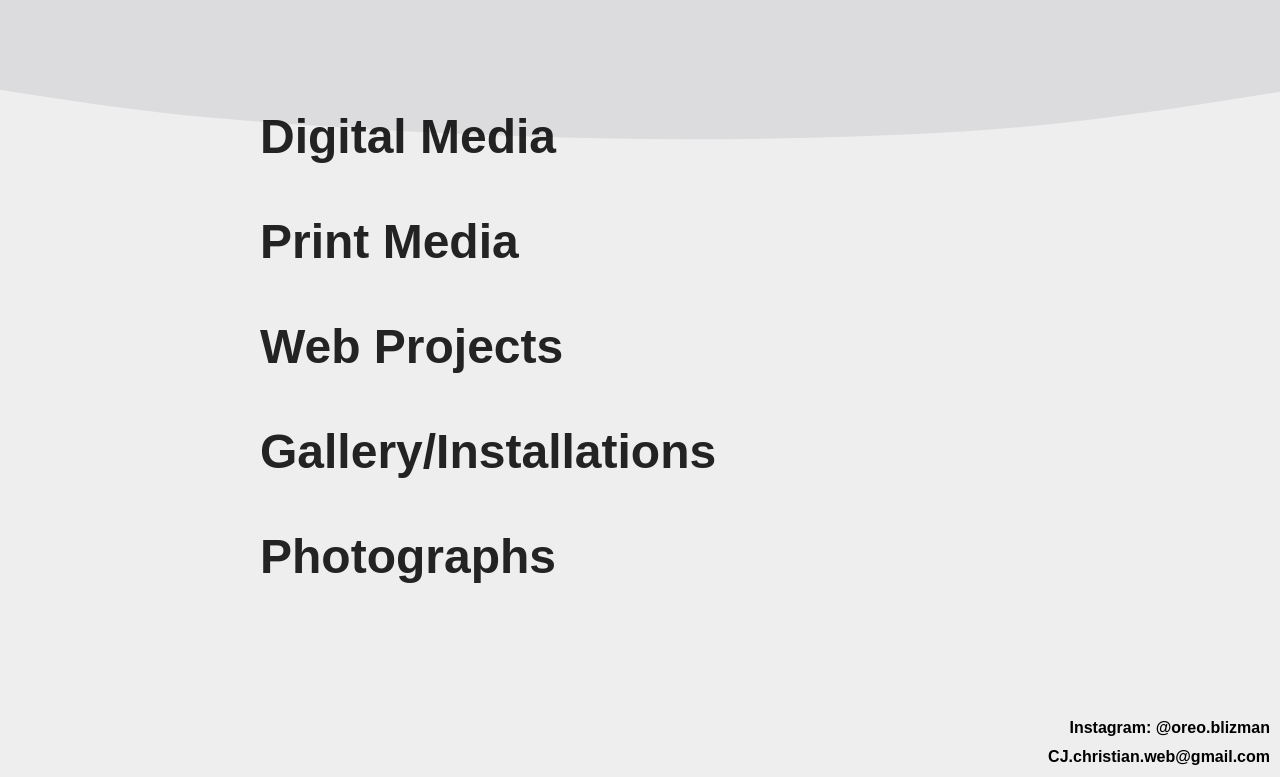
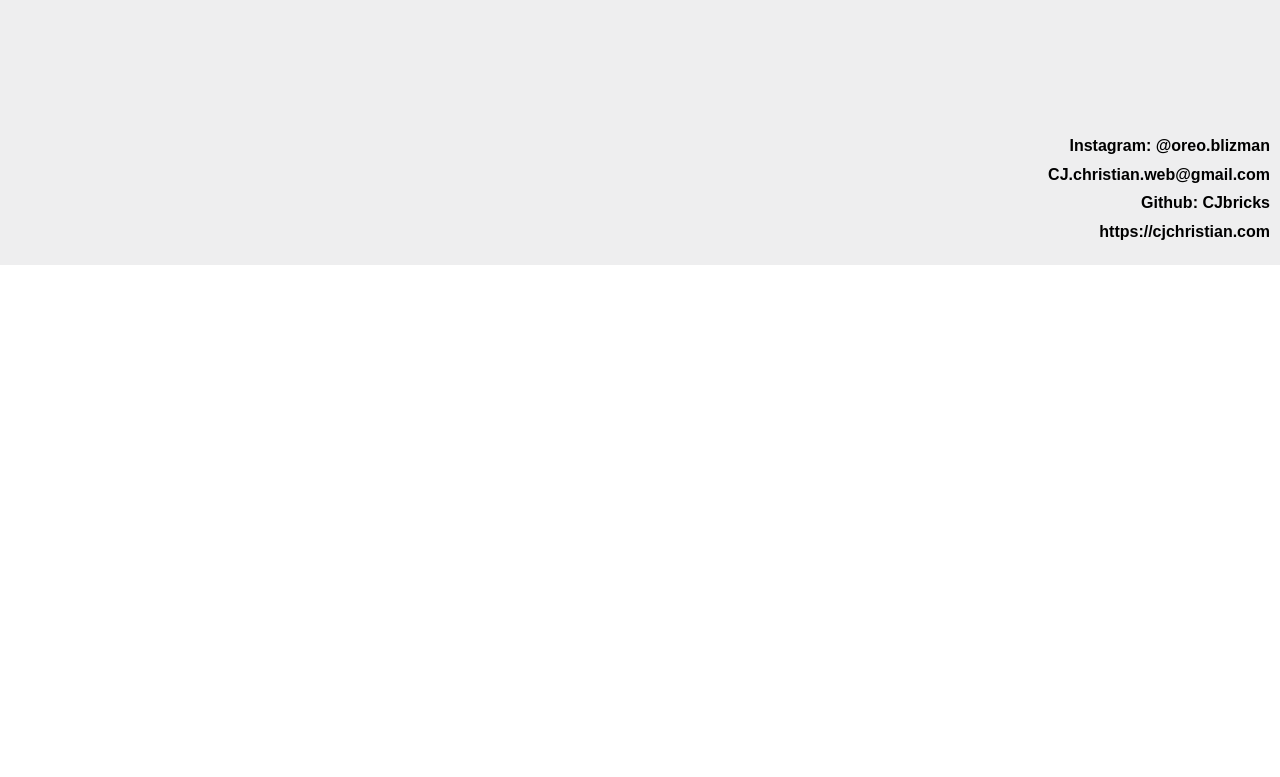
Before and after one commit to CJbricks/Portfolio-old-, a React (Create React App) app in the folder portsite/: page / in a window 1280 px wide. Shown: the part 793-1570 px from the top of the page. After the commit the page ends 1058 px from the top, so only its background shows below. Built offline with nearby package versions, Linux system fonts and the light colour scheme.

Commit message:
updated menu
removed photographs

removed stat logo

updated stat logo

```diff
--- a/portsite/src/Film.js
+++ b/portsite/src/Film.js
@@ -13,7 +13,6 @@ import './Film.css';
     this.onClickBackward = this.onClickBackward.bind(this);
     this.onClickDigital = this.onClickDigital.bind(this);
     this.onClickPrint = this.onClickPrint.bind(this);
-    this.onClickPhotos = this.onClickPhotos.bind(this);
     this.onClickGallery = this.onClickGallery.bind(this);
     this.onClickWeb = this.onClickWeb.bind(this);
 
@@ -28,11 +27,8 @@ import './Film.css';
     const img8 = require('.//portimages/gallery.jpg');
     const img9 = require('.//portimages/brickd.jpg');
     const img10 = require('.//portimages/photofolder/garage.jpg');
-    const img11 = require('.//portimages/photofolder/walk.jpg');
-    const img12 = require('.//portimages/photofolder/blur.jpg');
-    const img13 = require('.//portimages/photofolder/dancer.jpg');
-    const img14 = require('.//portimages/photofolder/lot.jpg');
-    const img15 = require('.//portimages/stat.jpg');
+    const img11 = require('.//portimages/stat.jpg');
+
 
 
 
@@ -41,7 +37,7 @@ import './Film.css';
     this.state = {
       index: 0,
       imgList: [img0, img1, img2, img3, img4, img5, img6, img7, img8,
-         img9, img10, img11, img12, img13, img14, img15 ]
+         img9, img10, img11 ]
     };
 
   };
@@ -73,8 +69,7 @@ import './Film.css';
     onClickDigital(){
       this.setState({
         index: 4
-
-      })
+        })
     };
 
     onClickPrint() {
@@ -89,15 +84,9 @@ import './Film.css';
       })
     }
 
-    onClickPhotos() {
-      this.setState({
-        index: 10
-      })
-    }
-
     onClickWeb() {
       this.setState({
-        index: 15
+        index: 11
       })
     }
 
@@ -122,9 +111,7 @@ import './Film.css';
           <h1 className="display" onClick={this.onClickDigital}>Digital Media</h1>
           <h1 className="display" onClick={this.onClickPrint}>Print Media</h1>
           <h1 className="display" onClick={this.onClickWeb}>Web Projects</h1>
-          <h1 className="display" onClick={this.onClickGallery}>Gallery/Installations</h1>
-
-          <h1 className="display" onClick={this.onClickPhotos}>Photographs</h1>
+          <h1 className="display" onClick={this.onClickGallery}>Gallery Projects</h1>
 
         </div>
 
```
Also changed, not shown: portsite/src/portimages/stat.jpg.
